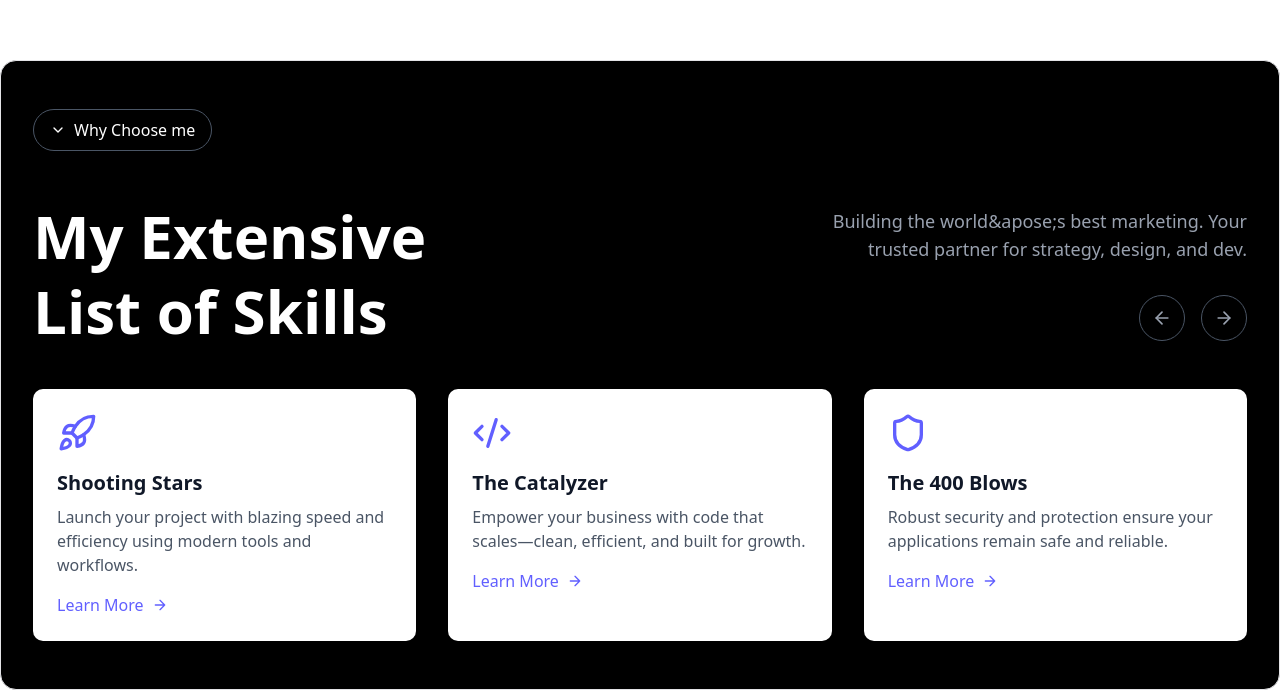
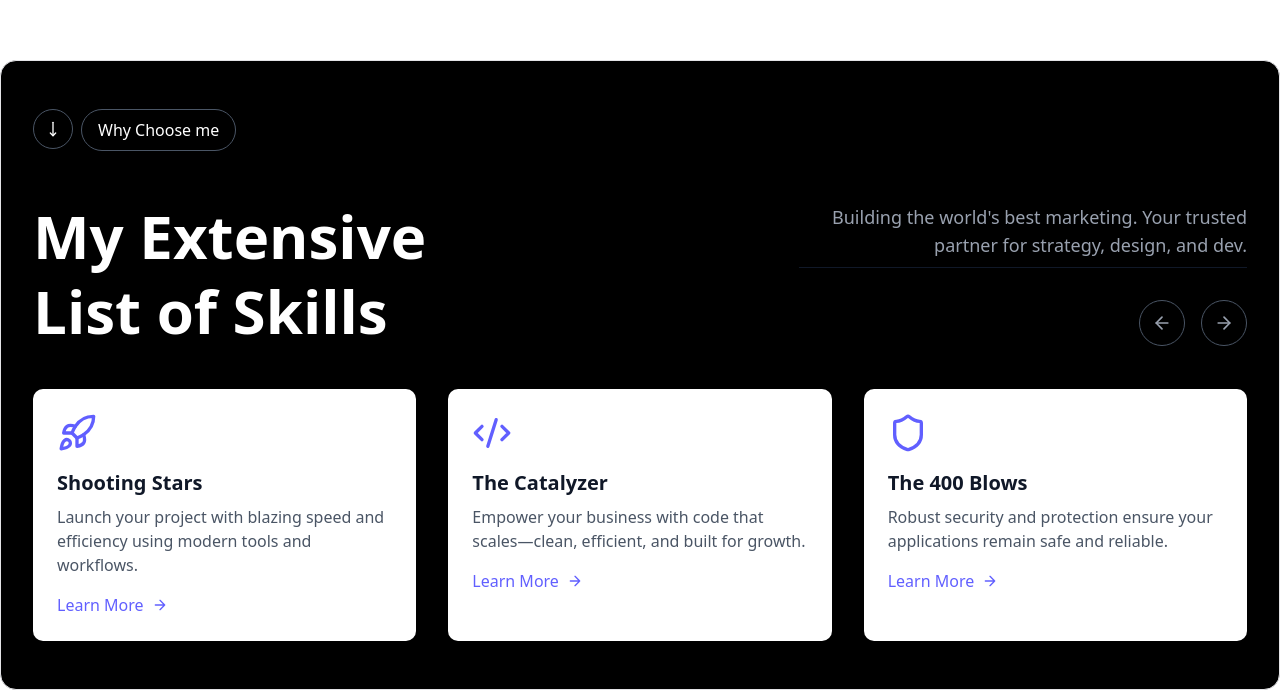
Before and after one commit to wptasmina/raintor-portfolio, a Next.js app: page / in a window 1280 px wide. Shown: the part 820-1510 px from the top of the page. Built offline with nearby package versions, Linux system fonts and the light colour scheme.

Commit message:
feature card add

```diff
--- a/components/Features/FeatureSection.tsx
+++ b/components/Features/FeatureSection.tsx
@@ -1,9 +1,9 @@
 "use client";
 
-import { Code2, Rocket, Shield } from "lucide-react";
+import { Code2, MoveDown, Rocket, Shield } from "lucide-react";
 import Link from "next/link";
 import { ReactNode } from "react";
-import { ChevronDown, ArrowLeft, ArrowRight } from 'lucide-react';
+import { ArrowLeft, ArrowRight } from "lucide-react";
 
 type FeatureItem = {
   icon: ReactNode;
@@ -36,10 +36,12 @@ export default function FeatureSection() {
   return (
     <section className="bg-black dark:bg-gray-950 text-white dark:text-gray-300 border dark:border-gray-800 rounded-2xl overflow-hidden">
       <div className="max-w-7xl mx-auto px-4 sm:px-6 lg:px-8 py-12">
-
-       <div className="flex justify-start mb-12">
+        <div className="flex justify-start gap-2 mb-12">
+          <button className="flex items-center justify-center h-10 w-10 border border-gray-600 rounded-full hover:bg-gray-800 transition-colors duration-300">
+            <MoveDown className="w-4 h-4" />
+          </button>
+          {/* <ChevronDown className="w-4 h-4" /> */}
           <button className="flex items-center space-x-2 border border-gray-600 rounded-full px-4 py-2 text-sm md:text-base hover:bg-gray-800 transition-colors duration-300">
-            <ChevronDown className="w-4 h-4" />
             <span>Why Choose me</span>
           </button>
         </div>
@@ -55,17 +57,20 @@ export default function FeatureSection() {
 
           {/* Right side: Description and navigation arrows */}
           <div className="w-full md:w-1/2 flex flex-col items-start md:items-end text-left md:text-right">
-            <p className="text-gray-400 text-base md:text-lg mb-8 max-w-md">
-              Building the world&apose;s best marketing. Your trusted partner for strategy, design, and dev.
+            <p className="text-gray-400 text-base md:text-lg mb-8 max-w-md border-b border-gray-900 pb-2">
+              Building the world&apos;s best marketing. Your trusted partner for
+              strategy, design, and dev.
             </p>
 
             {/* Navigation Arrows */}
             <div className="flex space-x-4">
               <button className="p-3 border border-gray-600 cursor-pointer rounded-full hover:bg-gray-800 transition-colors duration-300">
-                <ArrowLeft className="w-5 h-5 text-gray-400" /> {/* Left arrow icon */}
+                <ArrowLeft className="w-5 h-5 text-gray-400" />
+                {/* Left arrow icon */}
               </button>
               <button className="p-3 border border-gray-600 cursor-pointer rounded-full hover:bg-gray-800 transition-colors duration-300">
-                <ArrowRight className="w-5 h-5 text-gray-400" /> {/* Right arrow icon */}
+                <ArrowRight className="w-5 h-5 text-gray-400" />
+                {/* Right arrow icon */}
               </button>
             </div>
           </div>
@@ -105,7 +110,6 @@ export default function FeatureSection() {
             </div>
           ))}
         </div>
-
       </div>
     </section>
   );
```
